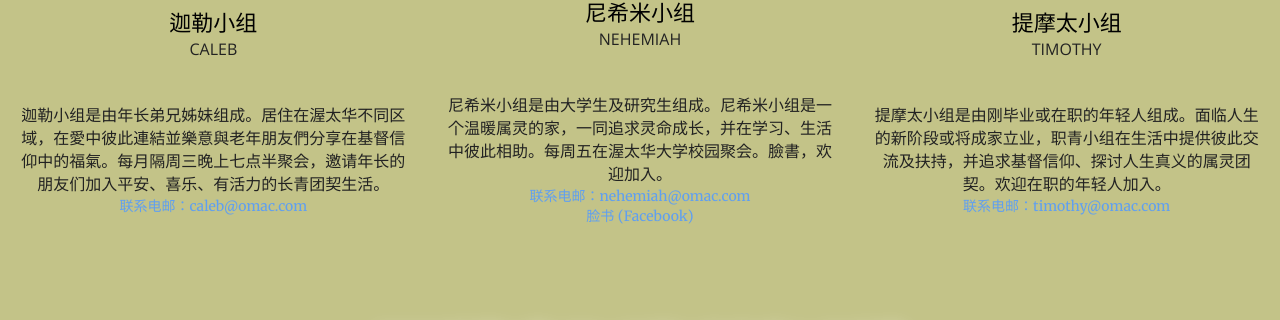
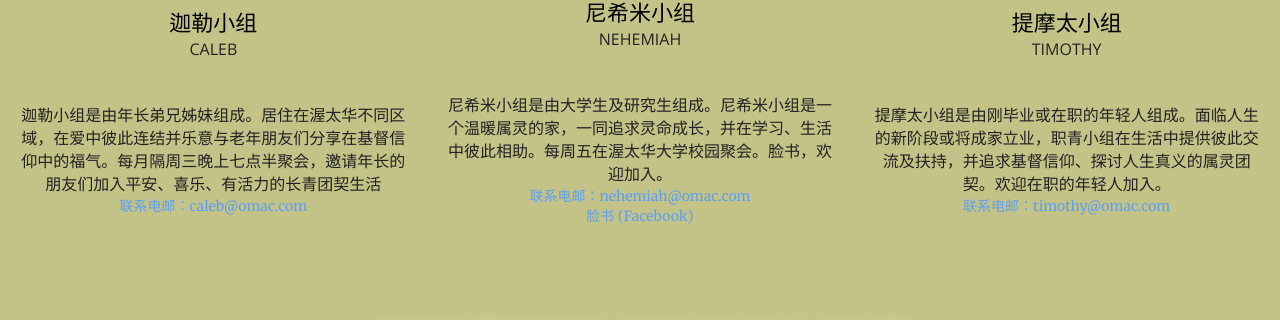
Before and after one commit to JonasYow/ottawaomac, a Jekyll site: the page built from index.html, in a window 1280 px wide and 900 px high, scrolled down 7282 px. Shown: the part 166-486 px from the top of the window. Built offline with Jekyll 4.4.1, drawn with Linux system fonts in a browser that asks for light colours.

Commit message:
Update groups.yaml

```diff
--- a/_data/groups.yaml
+++ b/_data/groups.yaml
@@ -44,14 +44,14 @@
   en: Caleb
   img: img/groups/agape.jpg
   location: Ottawa
-  description: 迦勒小组是由年长弟兄姊妹组成。居住在渥太华不同区域，在愛中彼此連結並樂意與老年朋友們分享在基督信仰中的福氣。每月隔周三晚上七点半聚会，邀请年长的朋友们加入平安、喜乐、有活力的长青团契生活。
+  description: 迦勒小组是由年长弟兄姊妹组成。居住在渥太华不同区域，在爱中彼此连结并乐意与老年朋友们分享在基督信仰中的福气。每月隔周三晚上七点半聚会，邀请年长的朋友们加入平安、喜乐、有活力的长青团契生活
   email: 2014omac@gmail.com
 
 - name: 尼希米小组
   en: Nehemiah
   img: img/groups/agape.jpg
   location: Univerity of Ottawa
-  description: 尼希米小组是由大学生及研究生组成。尼希米小组是一个温暖属灵的家，一同追求灵命成长，并在学习、生活中彼此相助。每周五在渥太华大学校园聚会。臉書，欢迎加入。
+  description: 尼希米小组是由大学生及研究生组成。尼希米小组是一个温暖属灵的家，一同追求灵命成长，并在学习、生活中彼此相助。每周五在渥太华大学校园聚会。脸书，欢迎加入。
   link: https://www.facebook.com/groups/336074203083828
   email: 2014omac@gmail.com
 
```
